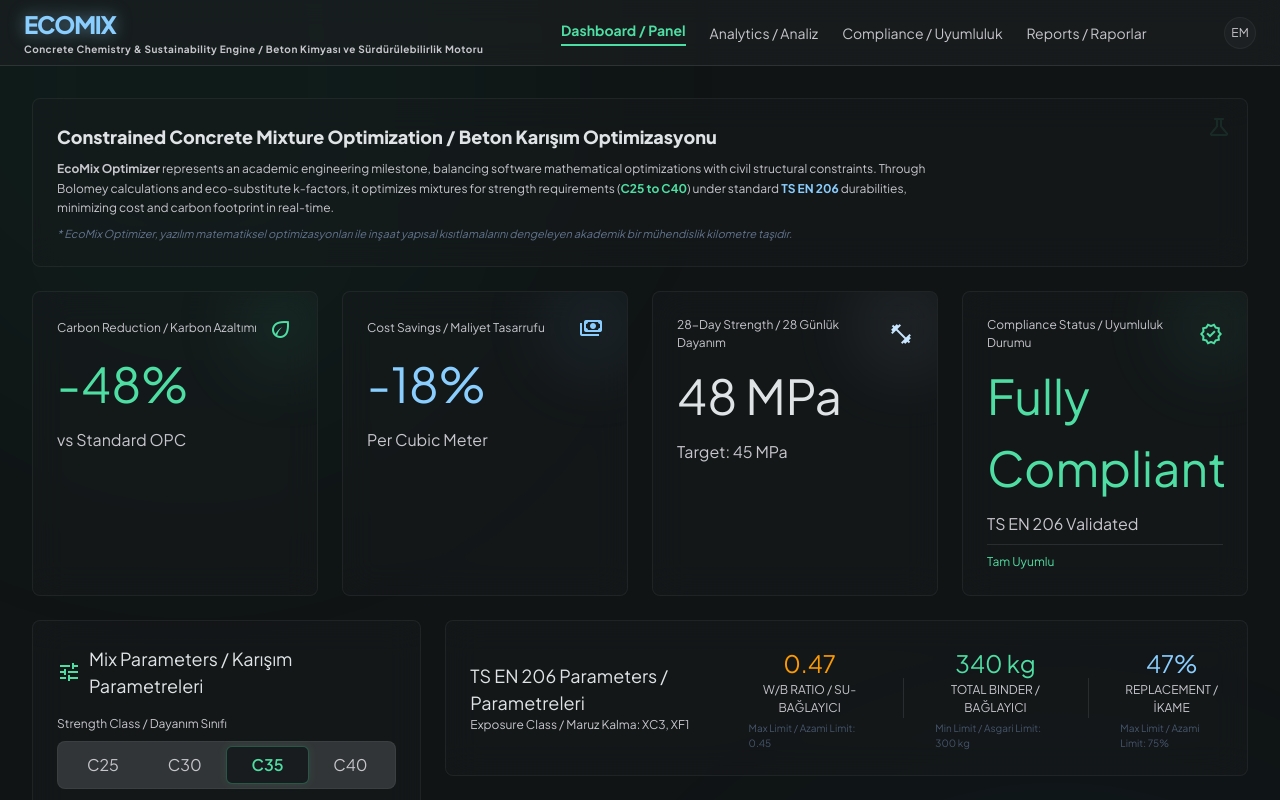
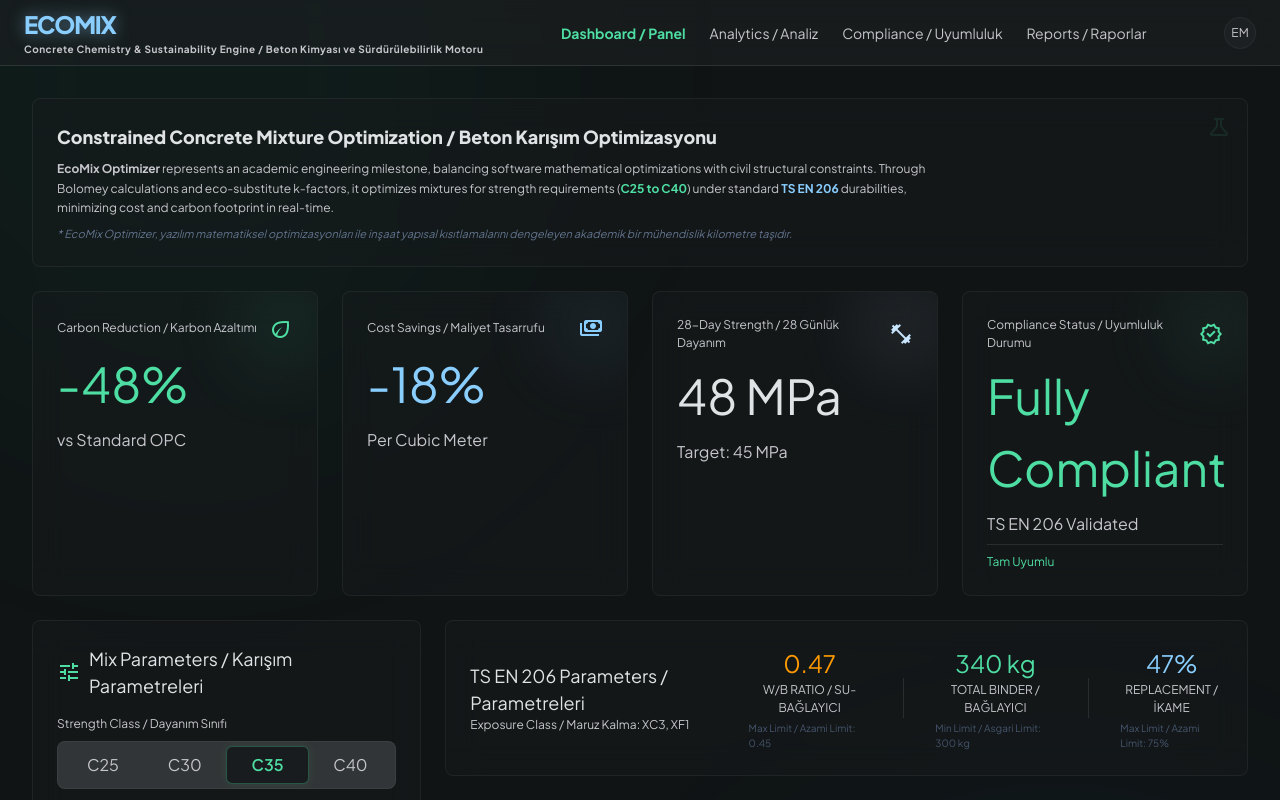
Before and after one commit to aaas72/-EcoMix, a Next.js app in the folder client/: page / in a window 1280 px wide. Shown: the top 800 px of the page. Built offline with nearby package versions, Linux system fonts and the light colour scheme.

Commit message:
Remove active green underline from Dashboard navigation link

```diff
--- a/client/app/page.tsx
+++ b/client/app/page.tsx
@@ -33,7 +33,7 @@ export default function Home() {
         {/* Center: Navigation Links */}
         <div className="hidden md:flex items-center gap-6">
           <a
-            className="text-[#4edea3] font-bold border-b-2 border-[#4edea3] pb-1 text-sm hover:text-white transition-colors duration-300"
+            className="text-[#4edea3] font-bold text-sm hover:text-white transition-colors duration-300"
             href="#"
           >
             Dashboard / Panel
```
